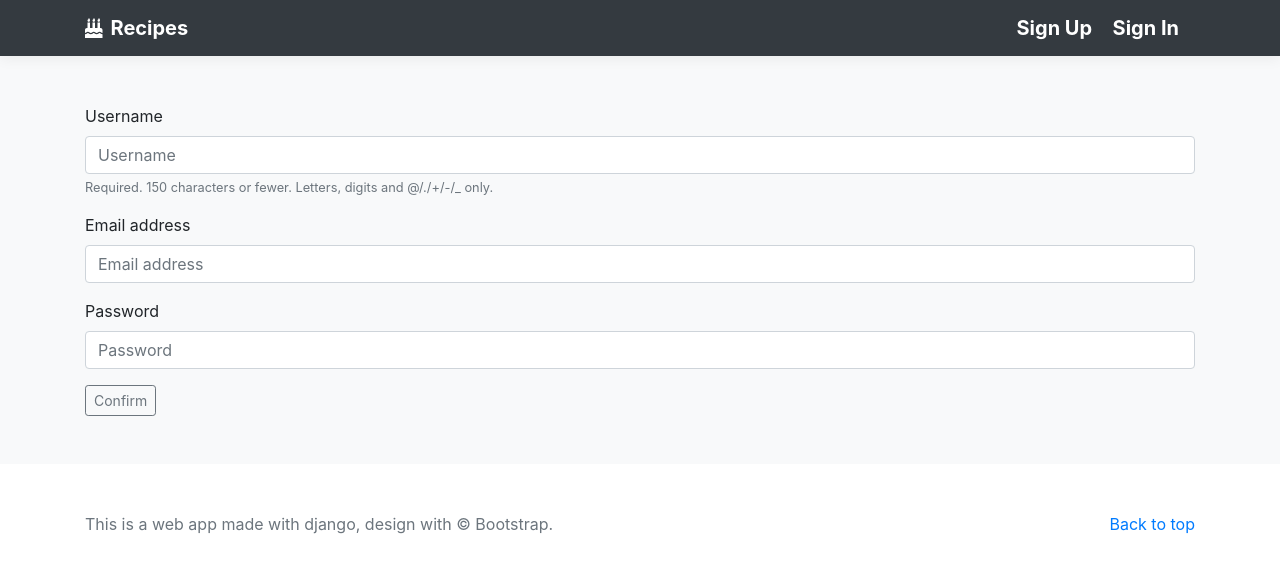
After one commit to LetishaB/PyRecipes, a Django app: page /signup/ in a window 1280 px wide. The commit adds this page. Shown: the top 573 px of the page. Run offline with Django 3.2, Linux system fonts and the light colour scheme; some libraries are stand-ins or nearby versions.

Commit message:
user authentication

```diff
--- a/PyRecipes/settings.py
+++ b/PyRecipes/settings.py
@@ -127,3 +127,6 @@ STATICFILES_DIRS = (
 )
 
 STATIC_ROOT = os.path.join(BASE_DIR, 'staticfiles')
+
+LOGIN_REDIRECT_URL = ('recipe-list')
+LOGOUT_REDIRECT_URL = ('recipe-list')
--- a/PyRecipes/urls.py
+++ b/PyRecipes/urls.py
@@ -14,15 +14,19 @@ Including another URLconf
     2. Add a URL to urlpatterns:  path('blog/', include('blog.urls'))
 """
 from django.contrib import admin
+from django.contrib.auth.views import LoginView, LogoutView
 from django.urls import path
 from django.views.generic import ListView, DetailView
 
 from recipes.models import Recipe
-from recipes.views import RecipeUpdate, RecipeDelete, RecipeCreate
+from recipes.views import RecipeUpdate, RecipeDelete, RecipeCreate, SignUp
 
 urlpatterns = [
     path('admin/', admin.site.urls),
     path('', ListView.as_view(model=Recipe), name='recipe-list'),
+    path('signup/', SignUp.as_view(), name='sign-up'),
+    path('login/', LoginView.as_view(template_name='auth/user_form.html'), name='login'),
+    path('logout/', LogoutView.as_view(), name='logout'),
     path('recipe/<int:pk>/', DetailView.as_view(model=Recipe), name='detail'),
     path('recipe/create/', RecipeCreate.as_view(), name='new'),
     path('recipe/update/<int:pk>/', RecipeUpdate.as_view(), name='update'),
--- a/recipes/views.py
+++ b/recipes/views.py
@@ -1,5 +1,6 @@
 # Create your views here.
-from django import forms
+from django.contrib.auth import login, authenticate
+from django.contrib.auth.models import User
 from django.urls import reverse_lazy
 from django.views.generic import UpdateView, DeleteView, CreateView
 
@@ -8,24 +9,30 @@ from recipes.models import Recipe, Ingredient, Direction
 visible_field_list = ['title', 'description', 'image', 'ingredients', 'directions']
 
 
+class SignUp(CreateView):
+    model = User
+    success_url = reverse_lazy('recipe-list')
+    fields = ['username', 'email', 'password']
+
+    def form_valid(self, form):
+        valid = super(SignUp, self).form_valid(form)
+        username, password = form.cleaned_data.get('username'), form.cleaned_data.get('password')
+        user = User.objects.get(username=username)
+        user.set_password(password)
+        user.save()
+        new_user = authenticate(username=username, password=password)
+        login(self.request, new_user)
+        return valid
+
+
 class RecipeCreate(CreateView):
     model = Recipe
     fields = visible_field_list
 
 
-class RecipeForm(forms.ModelForm):
-    class Meta:
-        model = Recipe
-        fields = visible_field_list
-
-    def __init__(self, request, *args, **kwargs):
-        self.request = request
-        super(RecipeForm, self).__init__(*args, **kwargs)
-
-
 class RecipeUpdate(UpdateView):
     model = Recipe
-    form_class = RecipeForm
+    fields = visible_field_list
     template_name_suffix = '_update_form'
 
     def get_form_kwargs(self):
--- /dev/null
+++ b/templates/auth/user_form.html
@@ -0,0 +1,16 @@
+{% extends 'base.html' %}
+{% load bootstrap4 %}
+
+{% block content %}
+<form action="" method="post" class="form" enctype="multipart/form-data">
+    {% csrf_token %}
+    {% bootstrap_form form %}
+    {% buttons %}
+        <div class="d-flex justify-content-between">
+            <div class="btn-group">
+                <button type="submit" class="btn btn-sm btn-outline-secondary">Confirm</button>
+            </div>
+        </div>
+    {% endbuttons %}
+</form>
+{% endblock %}
--- a/templates/base.html
+++ b/templates/base.html
@@ -29,18 +29,21 @@
               <strong>Recipes</strong>
           </a>
             <div>
-              <a href="#" class="navbar-brand">
-                <strong>Sign Up</strong>
-              </a>
-              <a href="#" class="navbar-brand">
-                <strong>Sign In</strong>
-              </a>
-              <a href="{% url 'new' %}" class="navbar-brand">
-                <strong>+ New Recipe</strong>
-              </a>
-              <a href="#" class="navbar-brand">
-                <strong>Sign Out</strong>
-              </a>
+              {% if user.is_authenticated %}
+                  <a href="{% url 'new' %}" class="navbar-brand">
+                    <strong>+ New Recipe</strong>
+                  </a>
+                  <a href="{% url 'logout' %}" class="navbar-brand">
+                    <strong>Sign Out</strong>
+                  </a>
+              {% else %}
+                  <a href="{% url 'sign-up' %}" class="navbar-brand">
+                    <strong>Sign Up</strong>
+                  </a>
+                  <a href="{% url 'login' %}" class="navbar-brand">
+                    <strong>Sign In</strong>
+                  </a>
+              {% endif %}
             </div>
         </div>
       </div>
```
